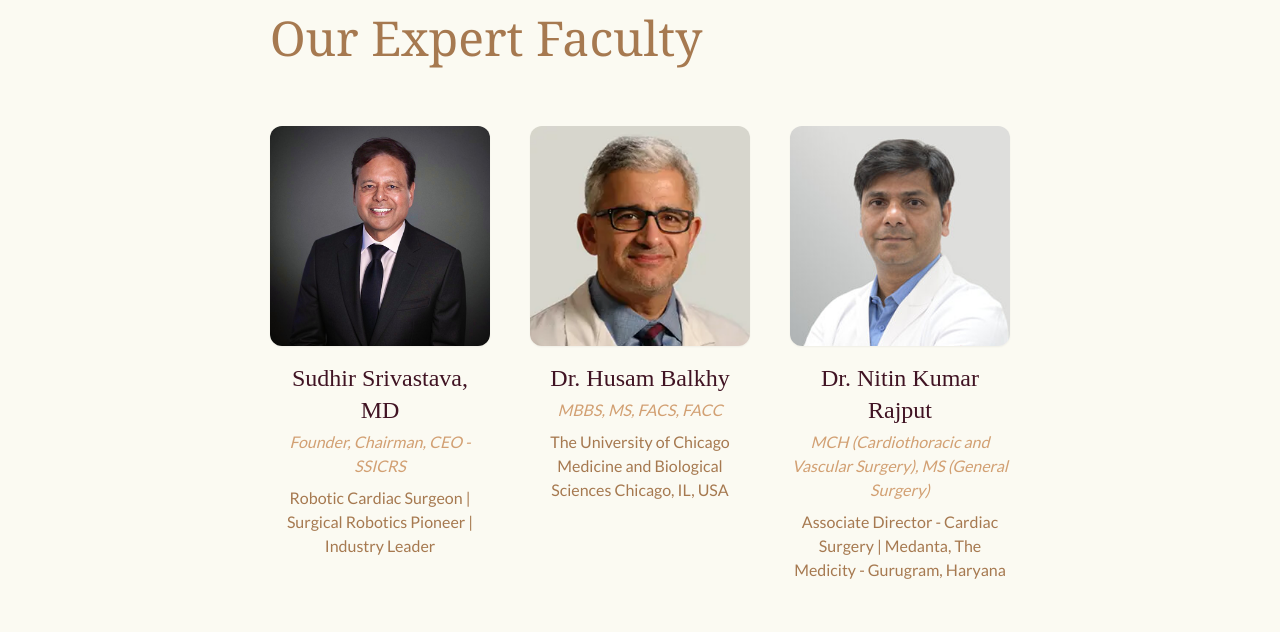
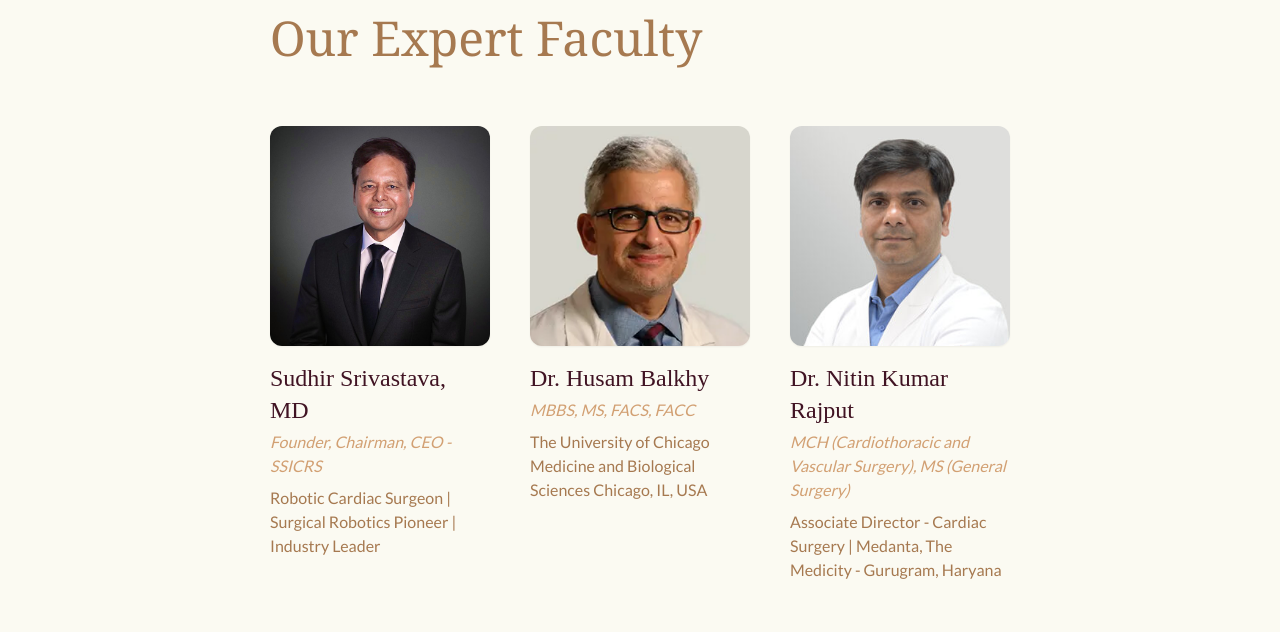
Before and after one commit to puneetshukla041/ssicrs, a Next.js app: page /Home in a window 1280 px wide. Shown: the part 5420-6052 px from the top of the page. Built offline with nearby package versions, Linux system fonts and the light colour scheme.

Commit message:
Update section7.tsx

```diff
--- a/components/homepage/section7.tsx
+++ b/components/homepage/section7.tsx
@@ -60,7 +60,7 @@ export default function Section7() {
           {experts.map((expert, index) => (
             <div
               key={index}
-              className="flex flex-col items-center text-center w-full max-w-[320px]"
+              className="flex flex-col items-left text-left w-full max-w-[320px]"
             >
               <Image
                 src={expert.imageSrc}
```
